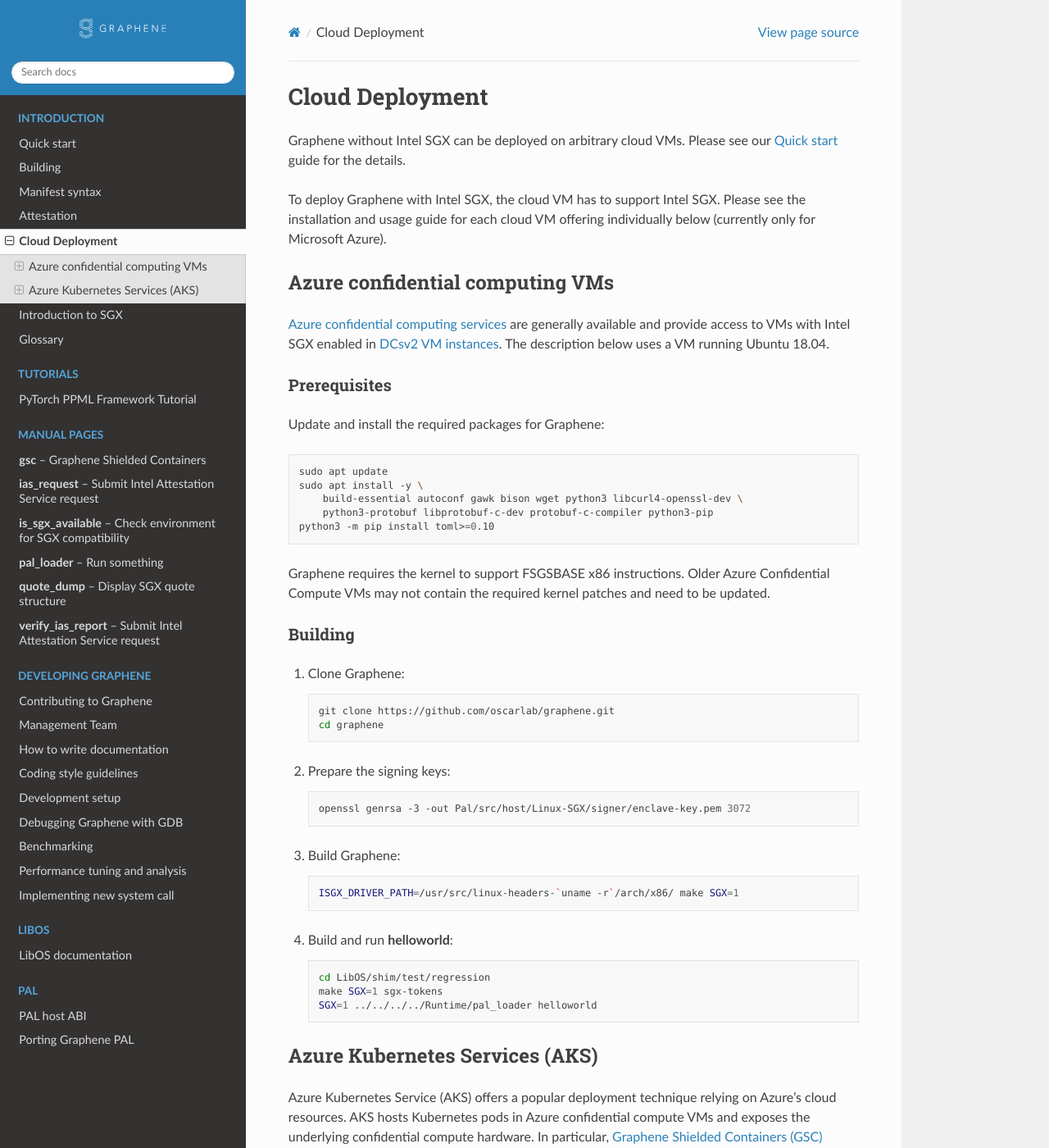
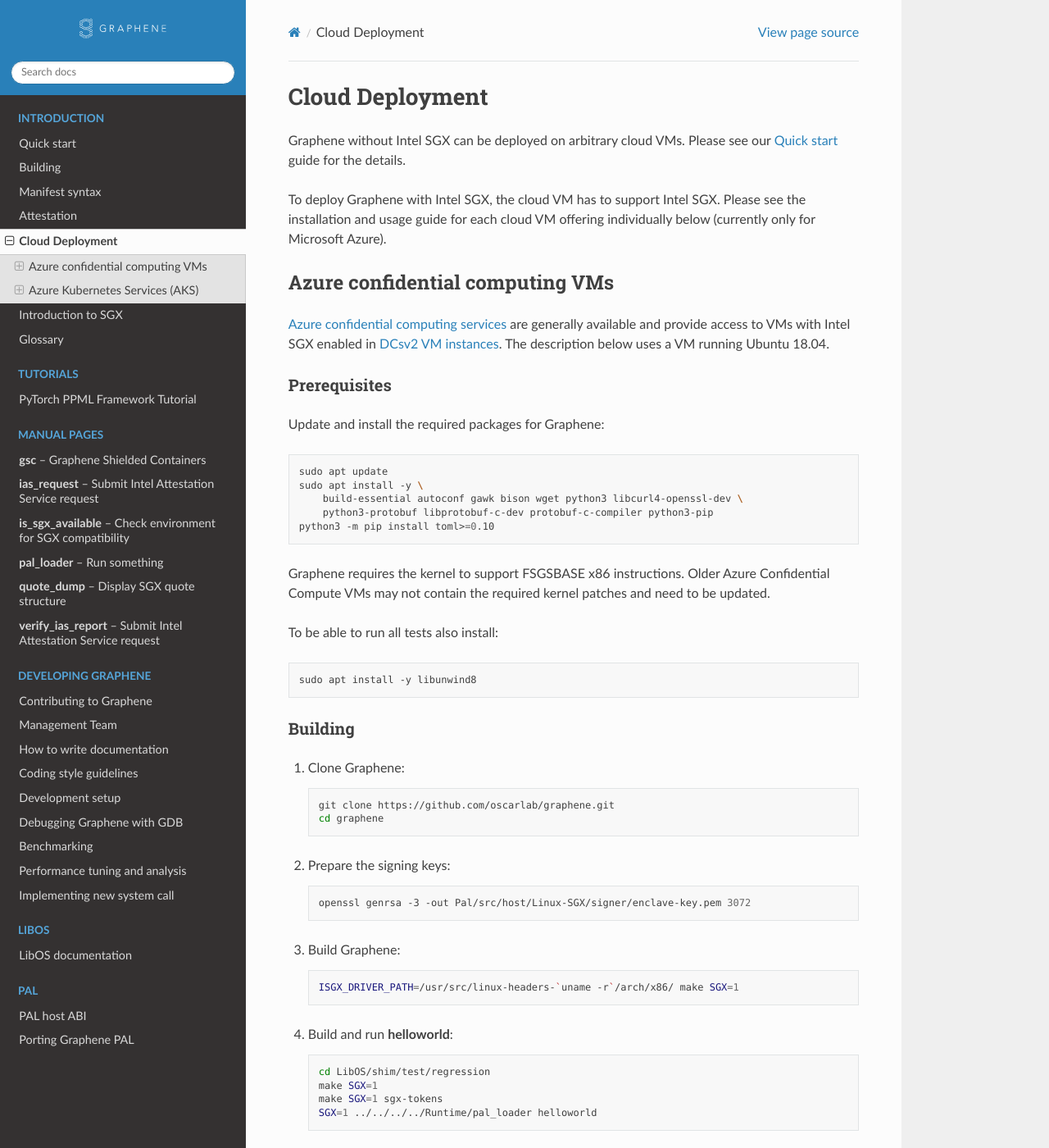
Before and after one commit to aeropittura/vaultrun, a Sphinx documentation site: the page built from Documentation/cloud-deployment.rst, in a window 1280 px wide and 1400 px high. Shown: the whole window at 82% size. Built offline with Sphinx 7.4.7 and the Read the Docs theme 2.0.0, drawn with Linux system fonts in a browser that asks for light colours.

Commit message:
[Docs] Update documentation
It was missing `libunwind` installation requirement and some steps in
SGX quickstart.

Signed-off-by: Borys Popławski <borysp@invisiblethingslab.com>

Original-author: Borys Popławski <borysp@invisiblethingslab.com>
Original-committer: Borys Popławski <borysp@invisiblethingslab.com>
Original-commit: 60cf9257cfca6bd62ac4b0b40d001016b5afe106

```diff
--- a/Documentation/building.rst
+++ b/Documentation/building.rst
@@ -35,9 +35,9 @@ Run the following command on Ubuntu to install dependencies::
 
     sudo apt-get install -y build-essential autoconf gawk bison
 
-You also need Python packages for GDB support and to run tests locally::
+For GDB support and to run all tests locally you also need to install::
 
-    sudo apt-get install -y python3-pyelftools python3-pytest
+    sudo apt-get install -y python3-pyelftools python3-pytest libunwind8
 
 To build Graphene, in the root directory of Graphene repo, run the following
 command::
--- a/Documentation/cloud-deployment.rst
+++ b/Documentation/cloud-deployment.rst
@@ -35,6 +35,10 @@ Graphene requires the kernel to support FSGSBASE x86 instructions. Older Azure
 Confidential Compute VMs may not contain the required kernel patches and need to
 be updated.
 
+To be able to run all tests also install::
+
+    sudo apt install -y libunwind8
+
 Building
 ^^^^^^^^
 
@@ -54,6 +58,7 @@ Building
 #. Build and run :program:`helloworld`::
 
        cd LibOS/shim/test/regression
+       make SGX=1
        make SGX=1 sgx-tokens
        SGX=1 ../../../../Runtime/pal_loader helloworld
 
--- a/Documentation/quickstart.rst
+++ b/Documentation/quickstart.rst
@@ -79,6 +79,7 @@ second command should list the process status of :command:`aesm_service`.
 #. Build and run :program:`helloworld`::
 
       cd LibOS/shim/test/regression
+      make SGX=1
       make SGX=1 sgx-tokens
       SGX=1 ./pal_loader helloworld
 
```
